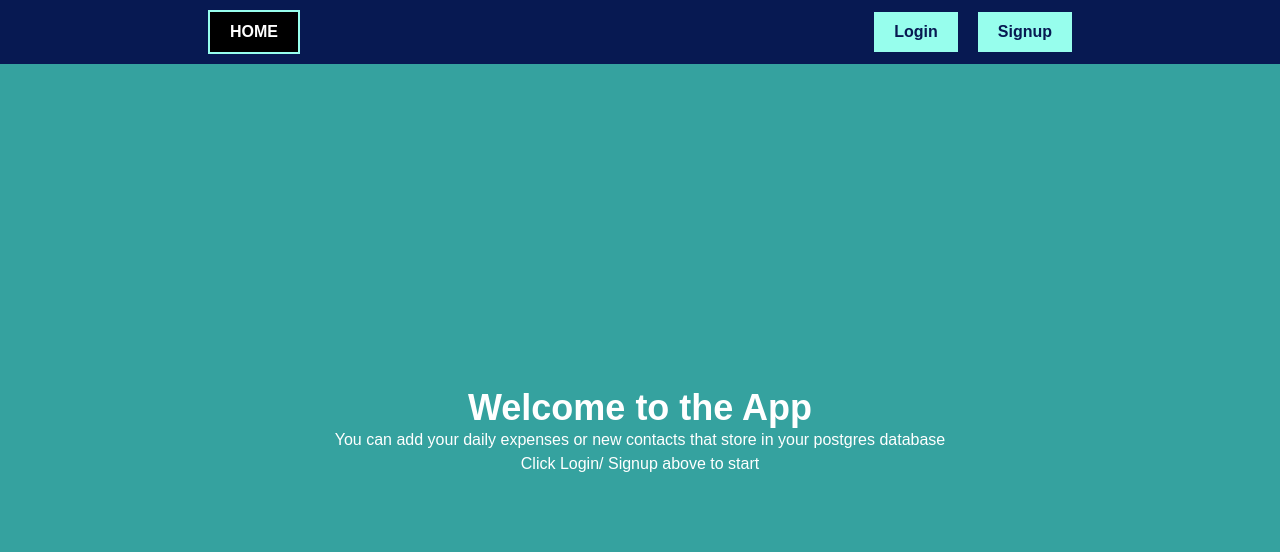
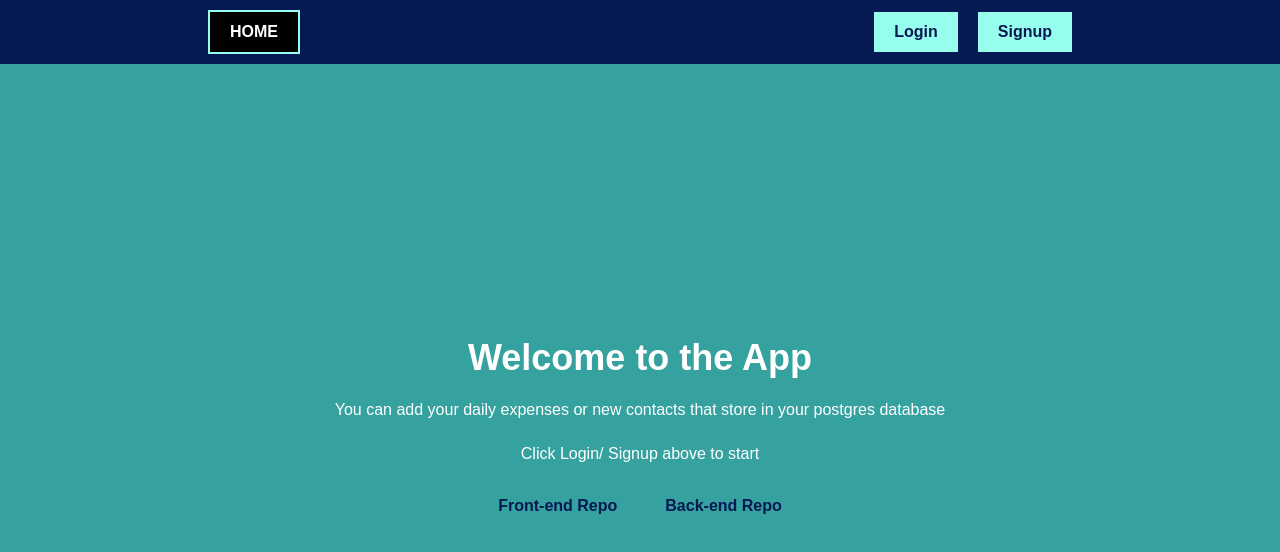
Before and after one commit to pratap-panabaka/expenses-app-front-end, a React (Vite) app: page / in a window 1280 px wide. Shown: the top 552 px of the page. Built offline with nearby package versions, Linux system fonts and the light colour scheme.

Commit message:
update styling

```diff
--- a/src/components/AddContact.jsx
+++ b/src/components/AddContact.jsx
@@ -60,7 +60,7 @@ const AddContact = () => {
                 />
                 <div className="flex gap-2 justify-center">
                     <button type="submit" className='btn'>
-                        ADD Contact
+                        Add Contact
                     </button>
                     <button className="btn" onClick={() => setModalOpen(false)}>Cancel</button>
                 </div>
--- a/src/components/AddExpense.jsx
+++ b/src/components/AddExpense.jsx
@@ -58,7 +58,7 @@ const ExpenseForm = () => {
                 />
                 <div className="flex gap-2 justify-center">
                     <button type="submit" className='btn'>
-                        ADD EXPENSE
+                        Add Expense
                     </button>
                     <button className="btn" onClick={() => setModalOpen(false)}>Cancel</button>
                 </div>
--- a/src/components/EditContact.jsx
+++ b/src/components/EditContact.jsx
@@ -77,7 +77,7 @@ const EditContact = () => {
                 />
                 <div className="flex gap-2 justify-center">
                     <button type="submit" className='btn'>
-                        EDIT CONTACT
+                        Save Edits
                     </button>
                     <button className="btn" onClick={() => setModalOpen(false)}>Cancel</button>
                 </div>
--- a/src/components/EditExpense.jsx
+++ b/src/components/EditExpense.jsx
@@ -77,7 +77,7 @@ const EditExpense = () => {
                 />
                 <div className="flex gap-2 justify-center">
                     <button type="submit" className='btn'>
-                        EDIT EXPENSE
+                        Save Edits
                     </button>
                     <button className="btn" onClick={() => setModalOpen(false)}>Cancel</button>
                 </div>
--- a/src/index.css
+++ b/src/index.css
@@ -49,7 +49,7 @@
     @apply text-white w-fit mx-auto px-5 py-2 font-bold bg-toodark
   }
 
-  * {
+  button {
     @apply focus:outline-none focus:ring-2 focus:ring-teal-500
   }
 
--- a/src/pages/Contacts.jsx
+++ b/src/pages/Contacts.jsx
@@ -51,7 +51,7 @@ function Contacts() {
         <>
             <div className="bg-toolite grid grid-cols-6">
                 <div></div>
-                <div className='min-height bg-dark overflow-x-hidden col-span-4'>
+                <div className='min-height bg-dark overflow-x-hidden col-span-6 lg:col-span-4'>
                     <div className='grid grid-cols-3 items-center justify-center'>
                         <p>{ }</p>
                         <h1 className='text-center text-white font-bold text-xl p-4'>Contacts List</h1>
--- a/src/pages/Expenses.jsx
+++ b/src/pages/Expenses.jsx
@@ -53,7 +53,7 @@ function Expenses() {
         <>
             <div className="bg-toolite grid grid-cols-6">
                 <div></div>
-                <div className='min-height bg-dark overflow-x-hidden col-span-4'>
+                <div className='min-height bg-dark overflow-x-hidden col-span-6 xl:col-span-4'>
                     <div className='grid grid-cols-3 items-center justify-center'>
                         <p>{ }</p>
                         <h1 className='text-center text-white font-bold text-xl p-4'>Expenses List</h1>
--- a/src/pages/Home.jsx
+++ b/src/pages/Home.jsx
@@ -1,9 +1,15 @@
 const Home = () => {
     return (
-        <div className="center-div min-height bg-lite text-white">
+        <div className="center-div min-height bg-lite text-white flex flex-col gap-5">
             <h1 className="font-bold text-4xl">Welcome to the App</h1>
-            <p>You can add your daily expenses or new contacts that store in your postgres database</p>
-            <p>Click Login/ Signup above to start</p>
+            <>
+                <p>You can add your daily expenses or new contacts that store in your postgres database</p>
+                <p>Click Login/ Signup above to start</p>
+            </>
+            <div className="flex gap-4 text-toodark font-bold">
+                <a className="px-4 py-2" href="https://github.com/PRATAP-KUMAR/expenses-app-front-end" target="_blank" rel="noreferrer">Front-end Repo</a>
+                <a className="px-4 py-2" href="https://github.com/PRATAP-KUMAR/expenses-app-back-end" target="_blank" rel="noreferrer">Back-end Repo</a>
+            </div>
         </div>
     )
 }
```
